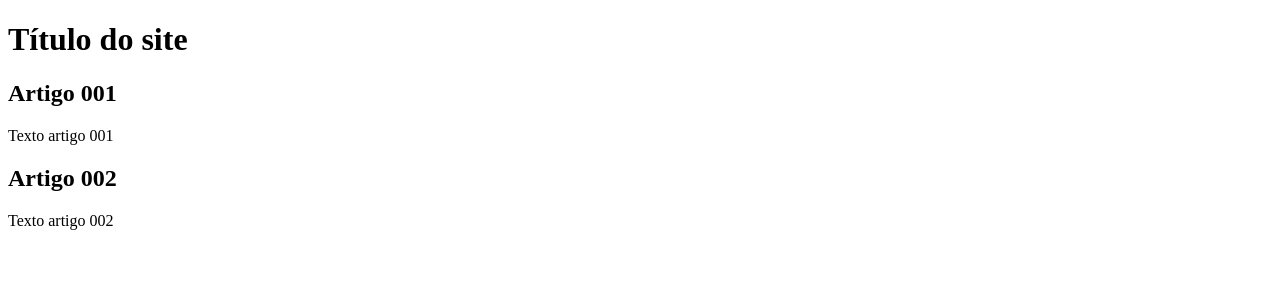
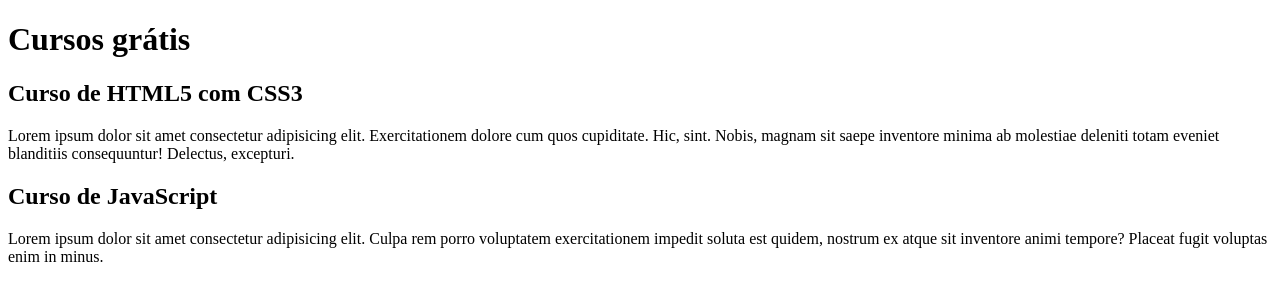
Before and after one commit to raul-g-ferreira/projeto-site, a plain HTML site: page index.html in a window 1280 px wide. Drawn offline with Linux system fonts and the light colour scheme.

Commit message:
comecei a escrever o conteúdo

```diff
--- a/index.html
+++ b/index.html
@@ -8,15 +8,15 @@
 <body>
     <main>
         <header>
-            <h1>Título do site</h1>
+            <h1>Cursos grátis</h1>
         </header>
         <article>
-            <h2>Artigo 001</h2>
-            <p>Texto artigo 001</p>
+            <h2>Curso de HTML5 com CSS3</h2>
+            <p>Lorem ipsum dolor sit amet consectetur adipisicing elit. Exercitationem dolore cum quos cupiditate. Hic, sint. Nobis, magnam sit saepe inventore minima ab molestiae deleniti totam eveniet blanditiis consequuntur! Delectus, excepturi.</p>
         </article>
         <article>
-            <h2>Artigo 002</h2>
-            <p>Texto artigo 002</p>
+            <h2>Curso de JavaScript</h2>
+            <p>Lorem ipsum dolor sit amet consectetur adipisicing elit. Culpa rem porro voluptatem exercitationem impedit soluta est quidem, nostrum ex atque sit inventore animi tempore? Placeat fugit voluptas enim in minus.</p>
         </article>
     </main>
 </body>
```
